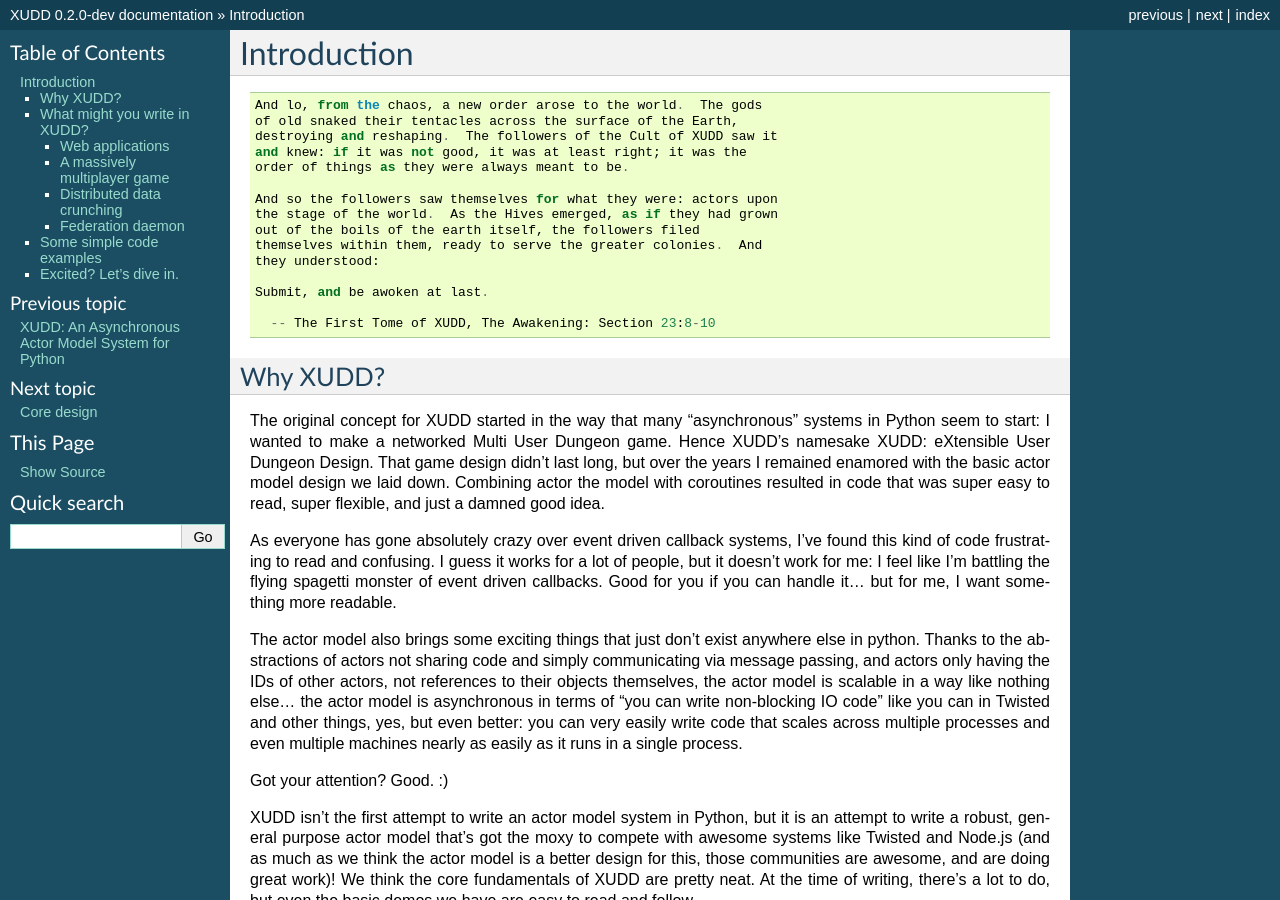
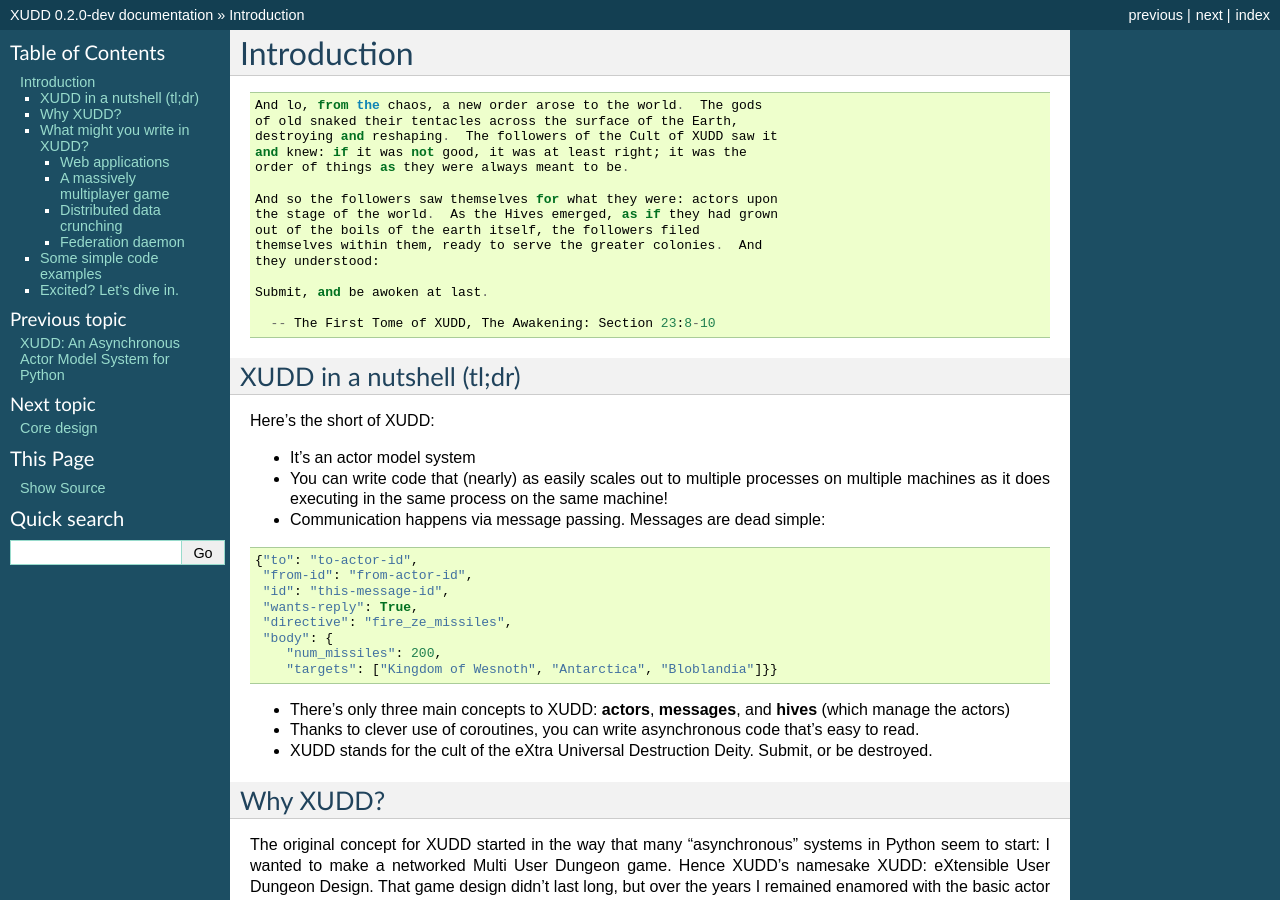
Before and after one commit to xudd/xudd, a Sphinx documentation site: the page built from docs/source/intro.rst, in a window 1280 px wide and 900 px high. Built offline with Sphinx 7.4.7, drawn with Linux system fonts in a browser that asks for light colours.

Commit message:
XUDD in a nutshell

```diff
--- a/docs/source/intro.rst
+++ b/docs/source/intro.rst
@@ -19,6 +19,36 @@
    Submit, and be awoken at last.
 
      -- The First Tome of XUDD, The Awakening: Section 23:8-10
+
+XUDD in a nutshell (tl;dr)
+==========================
+
+Here's the short of XUDD:
+
+- It's an actor model system
+- You can write code that (nearly) as easily scales out to multiple
+  processes on multiple machines as it does executing in the same
+  process on the same machine!
+- Communication happens via message passing.  Messages are dead
+  simple:
+
+.. code-block:: python
+
+  {"to": "to-actor-id",
+   "from-id": "from-actor-id",
+   "id": "this-message-id",
+   "wants-reply": True,
+   "directive": "fire_ze_missiles",
+   "body": {
+      "num_missiles": 200,
+      "targets": ["Kingdom of Wesnoth", "Antarctica", "Bloblandia"]}}
+
+- There's only three main concepts to XUDD: **actors**, **messages**,
+  and **hives** (which manage the actors)
+- Thanks to clever use of coroutines, you can write asynchronous code
+  that's easy to read.
+- XUDD stands for the cult of the eXtra Universal Destruction Deity.
+  Submit, or be destroyed.
 
 
 Why XUDD?
```
